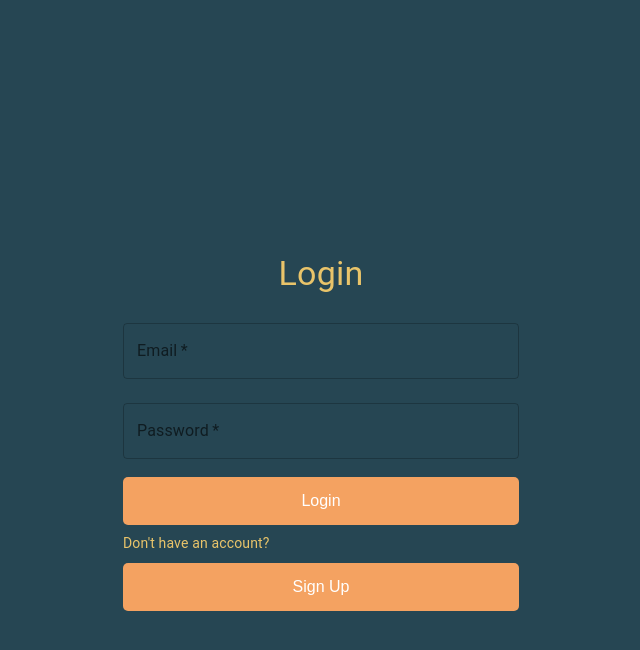
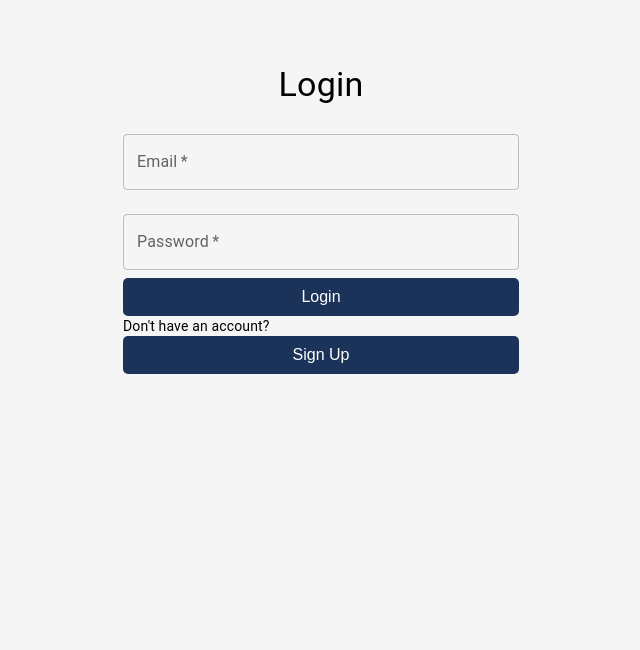
Before and after one commit to delaramRohani/LibraryApplication, a React (Vite) app: page /login in a window 1280 px wide. Shown: the top 650 px of the page, without its empty margins (319-959 px from the left). Built offline with nearby package versions, Linux system fonts and the light colour scheme.

Commit message:
Comment the style codes.

```diff
--- a/src/Component/Login/Login.css
+++ b/src/Component/Login/Login.css
@@ -1,4 +1,4 @@
-body {
+/* body {
   font-family: 'Arial', sans-serif;
   background-color: #264653;
   display: flex;
@@ -85,4 +85,4 @@ input:focus {
 
 .signup-link:hover {
   text-decoration: underline;
-}
+} */
--- a/src/Component/Login/Login.jsx
+++ b/src/Component/Login/Login.jsx
@@ -9,7 +9,7 @@ import {
   Box,
   Alert,
 } from "@mui/material";
-import "./login.css";
+// import "./login.css";
 
 const Login = () => {
   const [email, setEmail] = useState("");
--- a/src/Component/Signup/Signup.css
+++ b/src/Component/Signup/Signup.css
@@ -1,4 +1,4 @@
-body {
+/* body {
   font-family: 'Arial', sans-serif;
   background-color: #264653;
   display: flex;
@@ -47,7 +47,7 @@ body {
 .signup-input-field input:focus {
   outline: none;
   border-color: #e76f51;
-} */
+}
 
 .signup-register-button {
   width: 100%;
@@ -85,4 +85,4 @@ body {
 
 #login-link button:hover {
   text-decoration: underline;
-}
+} */
```
